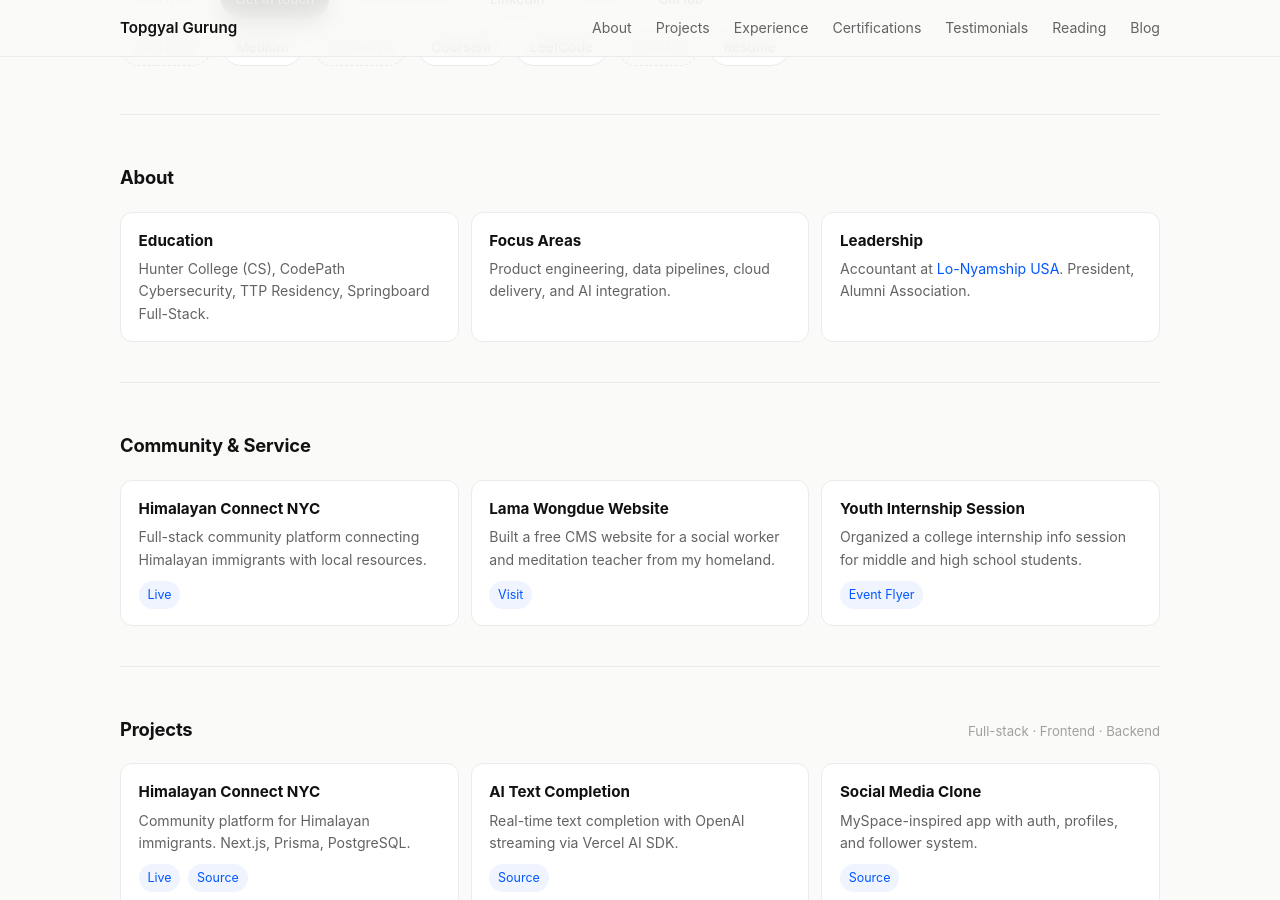
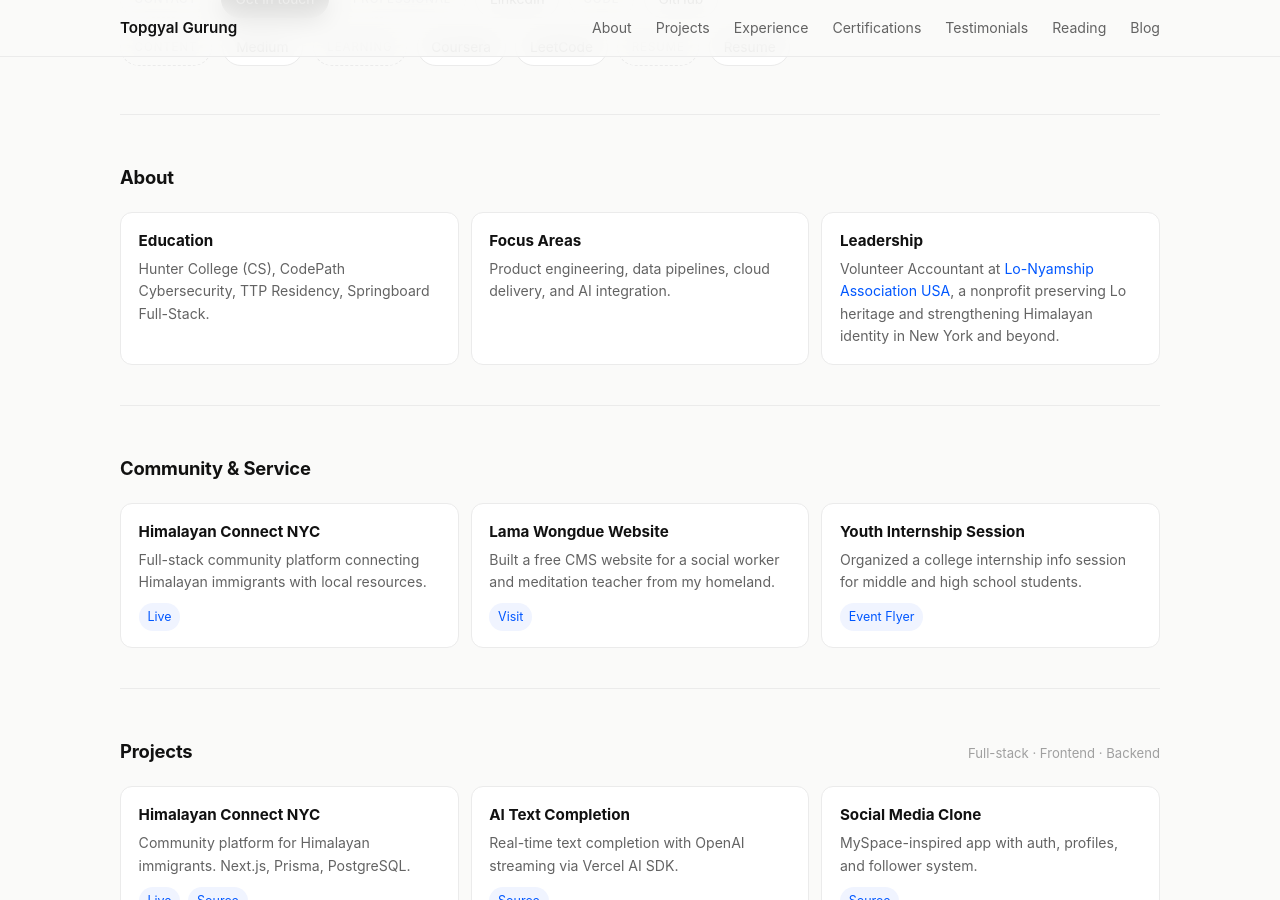
Before and after one commit to topgyalgurung/topgyalgurung.github.io, a Jekyll site: the page built from index.html, in a window 1280 px wide and 900 px high, scrolled down 538 px. Built offline with Jekyll 4.4.1, drawn with Linux system fonts in a browser that asks for light colours.

Commit message:
add volunteer role

```diff
--- a/index.html
+++ b/index.html
@@ -114,14 +114,15 @@
           <div class="card">
             <h3>Leadership</h3>
             <p>
-              Accountant at
+              Volunteer Accountant at
               <a
                 href="https://www.lonyamshipusa.org/"
                 target="_blank"
                 rel="noopener noreferrer"
                 class="accent-link"
-                >Lo-Nyamship USA</a
-              >. President, Alumni Association.
+                >Lo-Nyamship Association USA</a
+              >, a nonprofit preserving Lo heritage and strengthening Himalayan
+              identity in New York and beyond.
             </p>
           </div>
         </div>
```
